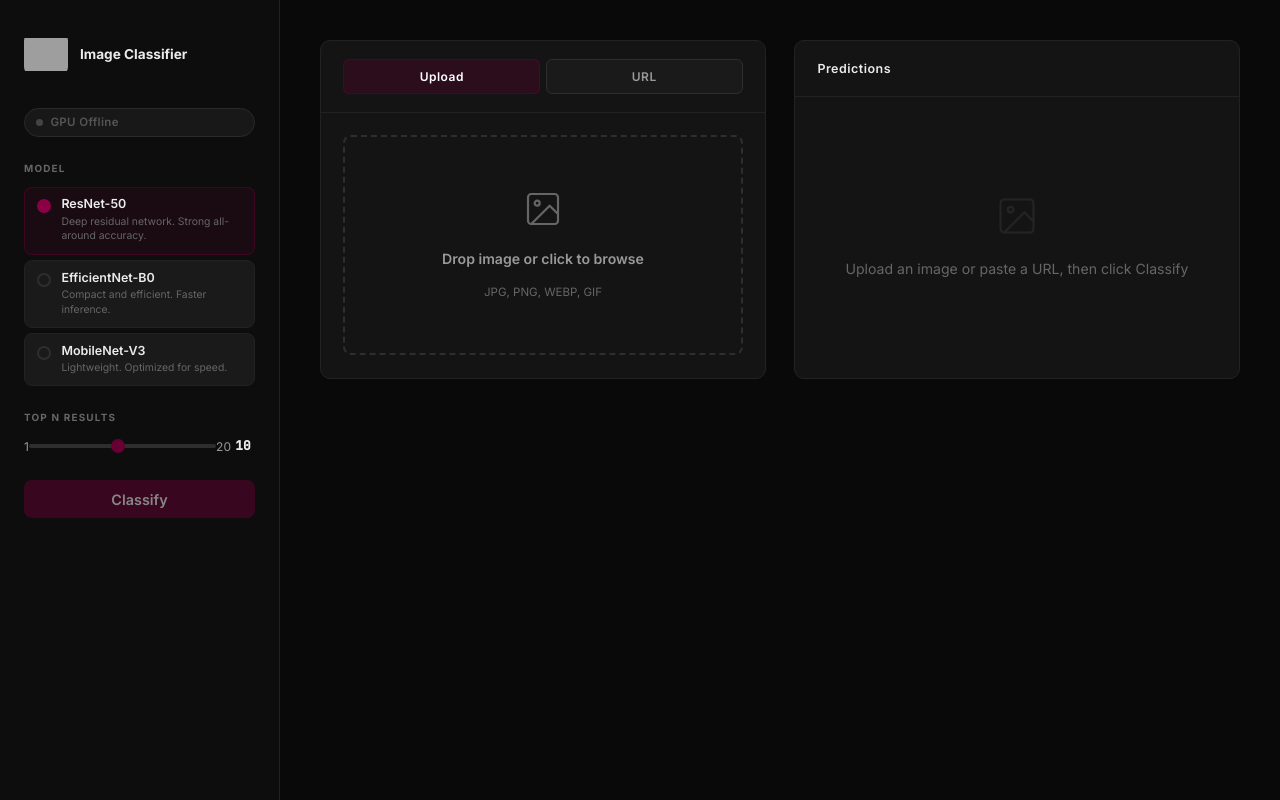
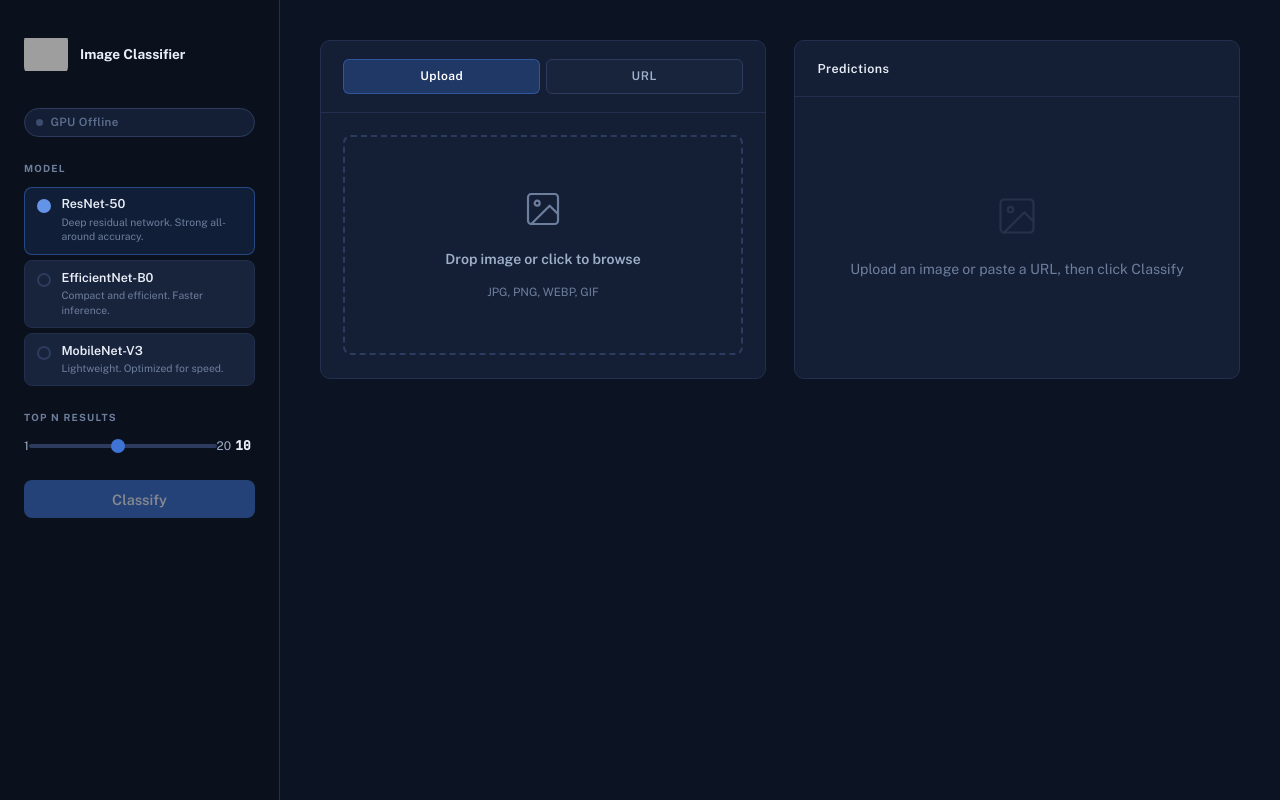
Before and after one commit to SPB-AI-Data-Science-Club/image-classifier, a Flask app: page / in a window 1280 px wide. Run offline with Flask 3, Linux system fonts and the light colour scheme; grey boxes are pictures that could not be loaded.

Commit message:
Adopt the sitewide navy and indigo theme
Co-Authored-By: Claude Fable 5 <noreply@anthropic.com>

```diff
--- a/templates/index.html
+++ b/templates/index.html
@@ -4,18 +4,18 @@
   <meta charset="UTF-8" /><meta name="viewport" content="width=device-width,initial-scale=1"/>
   <link rel="icon" type="image/png" href="/static/logo.png" />
   <title>Image Classifier</title>
-  <link href="https://fonts.googleapis.com/css2?family=Inter:wght@300;400;500;600;700;800&family=JetBrains+Mono:wght@400;500&display=swap" rel="stylesheet"/>
+  <link href="https://fonts.googleapis.com/css2?family=Public+Sans:wght@300;400;500;600;700;800;900&family=JetBrains+Mono:wght@400;500&display=swap" rel="stylesheet"/>
   <style>
     *,*::before,*::after{box-sizing:border-box;margin:0;padding:0}
-    :root{--bg:#090909;--surface:#141414;--surface-2:#1a1a1a;--border:#222;--border-l:#2e2e2e;--text:#ebebeb;--dim:#999;--muted:#666;--accent:#8b0044;--accent2:#660033;--radius:10px}
-    body{font-family:'Inter',sans-serif;background:var(--bg);color:var(--text);min-height:100vh;-webkit-font-smoothing:antialiased;line-height:1.6}
+    :root{--bg:#0c1322;--surface:#141f36;--surface-2:#18233c;--border:#22304d;--border-l:#2c3b5e;--text:#e9eef8;--dim:#9fb0cb;--muted:#6e7f9d;--accent:#6494e8;--accent2:#3f74d4;--radius:10px}
+    body{font-family:'Public Sans',sans-serif;background:var(--bg);color:var(--text);min-height:100vh;-webkit-font-smoothing:antialiased;line-height:1.6}
 
     .shell{display:grid;grid-template-columns:280px 1fr;min-height:100vh}
-    .sidebar{background:#0d0d0d;border-right:1px solid var(--border);padding:2rem 1.5rem;display:flex;flex-direction:column;gap:1.5rem;position:sticky;top:0;height:100vh;overflow-y:auto}
+    .sidebar{background:#0a101c;border-right:1px solid var(--border);padding:2rem 1.5rem;display:flex;flex-direction:column;gap:1.5rem;position:sticky;top:0;height:100vh;overflow-y:auto}
     .main{display:grid;grid-template-columns:1fr 1fr;gap:1.75rem;padding:2.5rem;align-content:start}
 
     .logo{display:flex;align-items:center;gap:.75rem}
-    .logo-icon{width:34px;height:34px;background:#660033;border-radius:8px;display:flex;align-items:center;justify-content:center;flex-shrink:0}
+    .logo-icon{width:34px;height:34px;background:#3f74d4;border-radius:8px;display:flex;align-items:center;justify-content:center;flex-shrink:0}
     .logo-name{font-size:.85rem;font-weight:700;line-height:1.2}
     .logo-sub{font-size:.6rem;color:var(--muted);letter-spacing:.1em;text-transform:uppercase}
 
@@ -23,24 +23,24 @@
 
     .tab-row{display:flex;gap:.35rem;margin-bottom:1rem}
     .tab{flex:1;padding:.45rem .5rem;border-radius:6px;font-size:.75rem;font-weight:600;text-align:center;cursor:pointer;border:1px solid var(--border-l);color:var(--dim);background:var(--surface-2);transition:all .15s}
-    .tab.active{background:rgba(102,0,51,.3);border-color:rgba(102,0,51,.5);color:#fff}
+    .tab.active{background:rgba(63,116,212,.3);border-color:rgba(63,116,212,.5);color:#fff}
 
     .model-list{display:flex;flex-direction:column;gap:.35rem}
     .model-opt{display:flex;align-items:flex-start;gap:.65rem;padding:.6rem .75rem;border-radius:8px;border:1px solid var(--border);cursor:pointer;transition:all .15s;background:var(--surface-2)}
     .model-opt:hover{border-color:var(--border-l)}
-    .model-opt.selected{border-color:rgba(102,0,51,.5);background:rgba(102,0,51,.15)}
+    .model-opt.selected{border-color:rgba(63,116,212,.5);background:rgba(63,116,212,.15)}
     .model-dot{width:14px;height:14px;border-radius:50%;border:2px solid var(--border-l);flex-shrink:0;margin-top:2px;transition:all .15s}
-    .model-opt.selected .model-dot{border-color:#8b0044;background:#8b0044}
+    .model-opt.selected .model-dot{border-color:#6494e8;background:#6494e8}
     .model-label{font-size:.78rem;font-weight:600;line-height:1.2}
     .model-desc{font-size:.65rem;color:var(--muted);line-height:1.4;margin-top:.15rem}
 
     .top-n-row{display:flex;align-items:center;justify-content:space-between}
     .top-n-val{font-family:'JetBrains Mono',monospace;font-size:.8rem;font-weight:600;color:var(--text);min-width:1.5rem;text-align:center}
     input[type=range]{-webkit-appearance:none;width:100%;height:4px;border-radius:99px;background:var(--border-l);outline:none;margin:.5rem 0}
-    input[type=range]::-webkit-slider-thumb{-webkit-appearance:none;width:14px;height:14px;border-radius:50%;background:#660033;cursor:pointer}
+    input[type=range]::-webkit-slider-thumb{-webkit-appearance:none;width:14px;height:14px;border-radius:50%;background:#3f74d4;cursor:pointer}
 
-    .classify-btn{width:100%;padding:.65rem;background:#660033;color:#fff;border:none;border-radius:8px;font-size:.9rem;font-weight:600;font-family:inherit;cursor:pointer;transition:background .2s}
-    .classify-btn:hover{background:#8b0044}
+    .classify-btn{width:100%;padding:.65rem;background:#3f74d4;color:#fff;border:none;border-radius:8px;font-size:.9rem;font-weight:600;font-family:inherit;cursor:pointer;transition:background .2s}
+    .classify-btn:hover{background:#6494e8}
     .classify-btn:disabled{opacity:.5;cursor:default}
 
     /* Main panels */
@@ -50,7 +50,7 @@
 
     .drop-zone{border:2px dashed var(--border-l);border-radius:8px;min-height:220px;display:flex;flex-direction:column;align-items:center;justify-content:center;gap:.75rem;cursor:pointer;transition:all .2s;position:relative;overflow:hidden}
     .drop-zone input[type=file]{position:absolute;inset:0;opacity:0;cursor:pointer;width:100%;height:100%}
-    .drop-zone:hover,.drop-zone.drag{border-color:var(--accent);background:rgba(102,0,51,.07)}
+    .drop-zone:hover,.drop-zone.drag{border-color:var(--accent);background:rgba(63,116,212,.07)}
     .drop-icon{color:var(--muted)}
     .drop-title{font-size:.88rem;font-weight:600;color:var(--dim)}
     .drop-hint{font-size:.72rem;color:var(--muted)}
@@ -81,10 +81,10 @@
     .pred-name{font-size:.82rem;font-weight:500;flex:1;text-transform:capitalize}
     .pred-pct{font-size:.78rem;font-family:'JetBrains Mono',monospace;font-weight:600;flex-shrink:0}
     .pred-bar-bg{height:5px;background:var(--surface-2);border-radius:999px;overflow:hidden;margin-left:1.8rem}
-    .pred-bar{height:100%;border-radius:999px;transition:width .5s ease;background:#660033}
+    .pred-bar{height:100%;border-radius:999px;transition:width .5s ease;background:#3f74d4}
     .pred-item:first-child .pred-name{font-weight:700}
-    .pred-item:first-child .pred-bar{background:#8b0044}
-    .pred-item:first-child .pred-pct{color:#ebebeb}
+    .pred-item:first-child .pred-bar{background:#6494e8}
+    .pred-item:first-child .pred-pct{color:#e9eef8}
 
     .spinner{display:inline-block;width:13px;height:13px;border:2px solid rgba(255,255,255,.3);border-top-color:#fff;border-radius:50%;animation:spin .7s linear infinite;vertical-align:middle;margin-right:.4rem}
     @keyframes spin{to{transform:rotate(360deg)}}
@@ -94,11 +94,11 @@
 
   <!-- GPU status pill (injected) -->
   <style id="gpu-status-css">
-  .gpu-status-pill{display:inline-flex;align-items:center;gap:.45rem;padding:.28rem .7rem;border-radius:999px;border:1px solid #2a2a2a;background:#181818;font-size:.72rem;font-weight:600;letter-spacing:.03em;cursor:default;white-space:nowrap}
-  .gpu-status-pill .gd{width:7px;height:7px;border-radius:50%;flex-shrink:0;background:#444}
+  .gpu-status-pill{display:inline-flex;align-items:center;gap:.45rem;padding:.28rem .7rem;border-radius:999px;border:1px solid #2c3b5e;background:#141f36;font-size:.72rem;font-weight:600;letter-spacing:.03em;cursor:default;white-space:nowrap}
+  .gpu-status-pill .gd{width:7px;height:7px;border-radius:50%;flex-shrink:0;background:#3d4d6e}
   .gpu-status-pill .gd.ready{background:#4ade80;box-shadow:0 0 5px #4ade8077;animation:gpuGlow 2s ease-in-out infinite}
   .gpu-status-pill .gd.busy{background:#fbbf24;box-shadow:0 0 5px #fbbf2477;animation:gpuGlow 1s ease-in-out infinite}
-  .gpu-status-pill .gt{color:#555}
+  .gpu-status-pill .gt{color:#5d6f8f}
   .gpu-status-pill .gt.ready{color:#4ade80}
   .gpu-status-pill .gt.busy{color:#fbbf24}
   @keyframes gpuGlow{0%,100%{opacity:1}50%{opacity:.35}}
@@ -208,7 +208,7 @@
     <!-- CPU fallback notice -->
     <div id="cpuBanner" style="display:none;grid-column:1/-1;background:rgba(251,191,36,.06);border:1px solid rgba(251,191,36,.2);border-radius:var(--radius);padding:.85rem 1.2rem;display:none;align-items:center;gap:.6rem">
       <svg width="14" height="14" viewBox="0 0 24 24" fill="none" stroke="#fbbf24" stroke-width="2" stroke-linecap="round"><circle cx="12" cy="12" r="10"/><line x1="12" y1="8" x2="12" y2="12"/><line x1="12" y1="16" x2="12.01" y2="16"/></svg>
-      <div style="font-size:.76rem;color:#aaa">GPU offline. Running on CPU (slower). Results may take 5-15 seconds.</div>
+      <div style="font-size:.76rem;color:#b4c1d8">GPU offline. Running on CPU (slower). Results may take 5-15 seconds.</div>
     </div>
 
     <!-- Results panel -->
```
